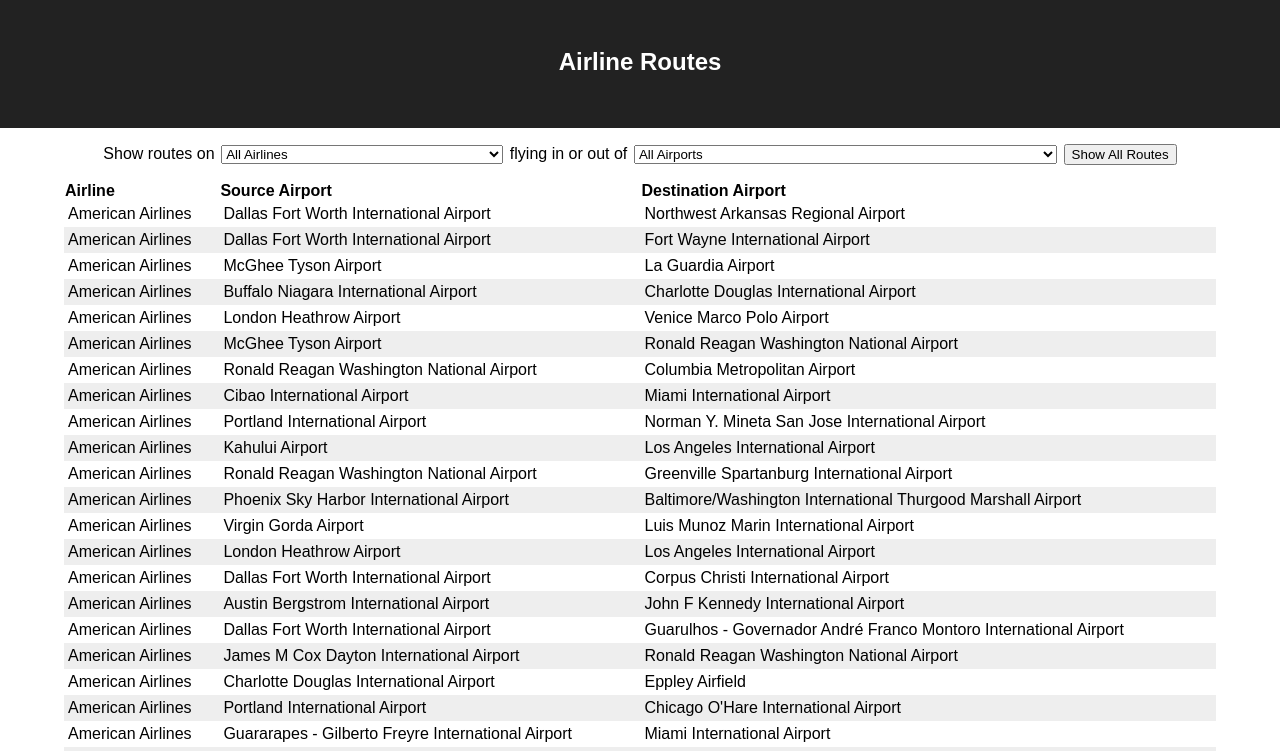
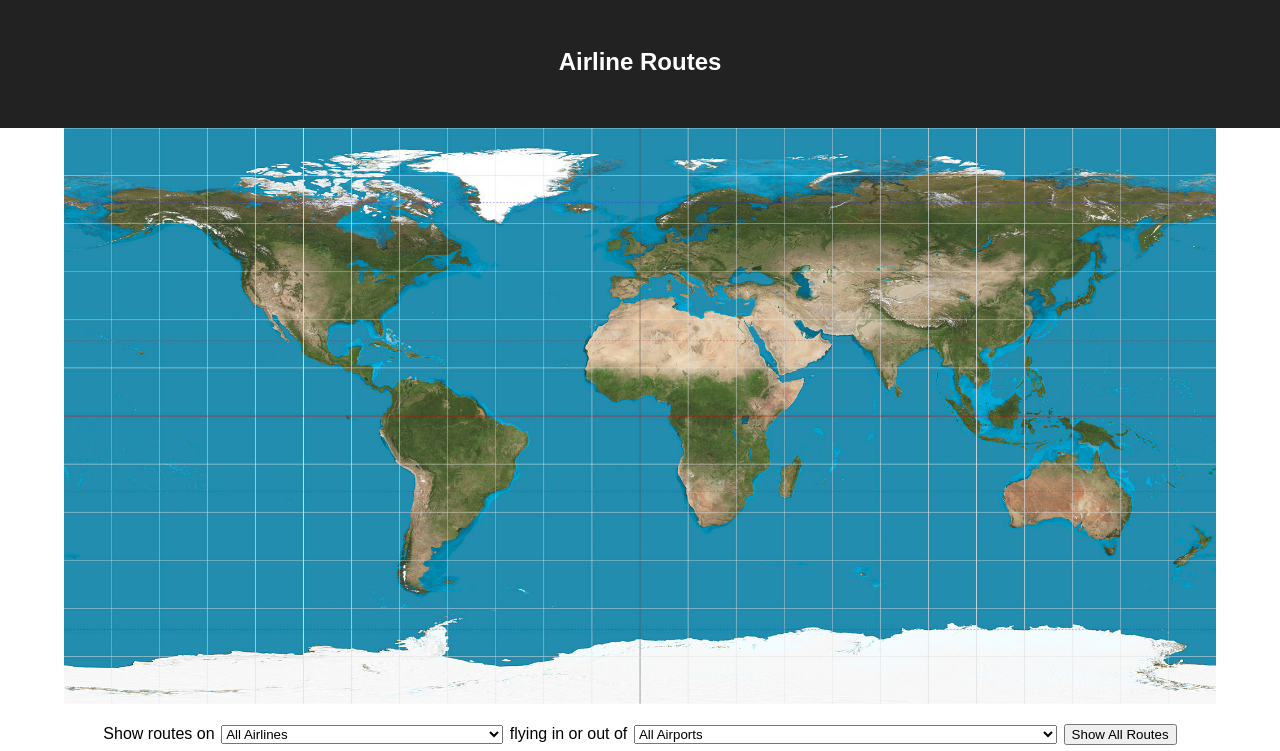
Before and after one commit to icevans/airline-routes, a React (Create React App) app: page / in a window 1280 px wide. Shown: the top 751 px of the page. Built offline with nearby package versions, Linux system fonts and the light colour scheme.

Commit message:
Add svg map

```diff
--- a/src/App.js
+++ b/src/App.js
@@ -97,6 +97,22 @@
           <h1 className="title">Airline Routes</h1>
         </header>
 
+
+        <section>
+          <svg className="map" viewBox="-180 -90 360 180">
+            <g transform="scale(1 -1)">
+              <image
+                xlinkHref="equirectangular_world.jpg"
+                href="equirectangular_world.jpg"
+                x="-180" y="-90"
+                height="100%"
+                width="100%"
+                transform="scale(1 -1)"
+              />
+            </g>
+          </svg>
+        </section>
+
         <section>
           <form>
             <label>Show routes on</label>
```
